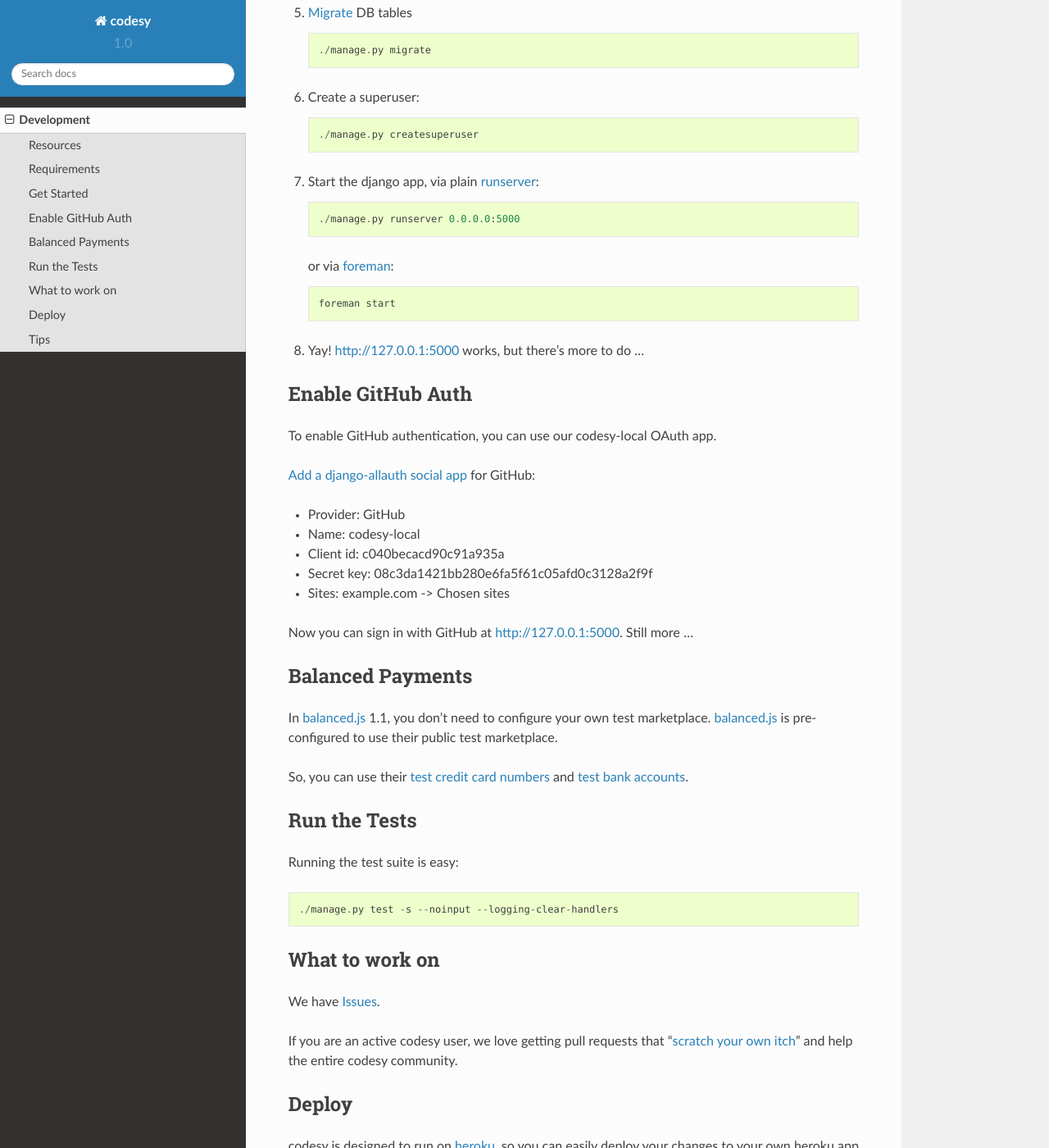
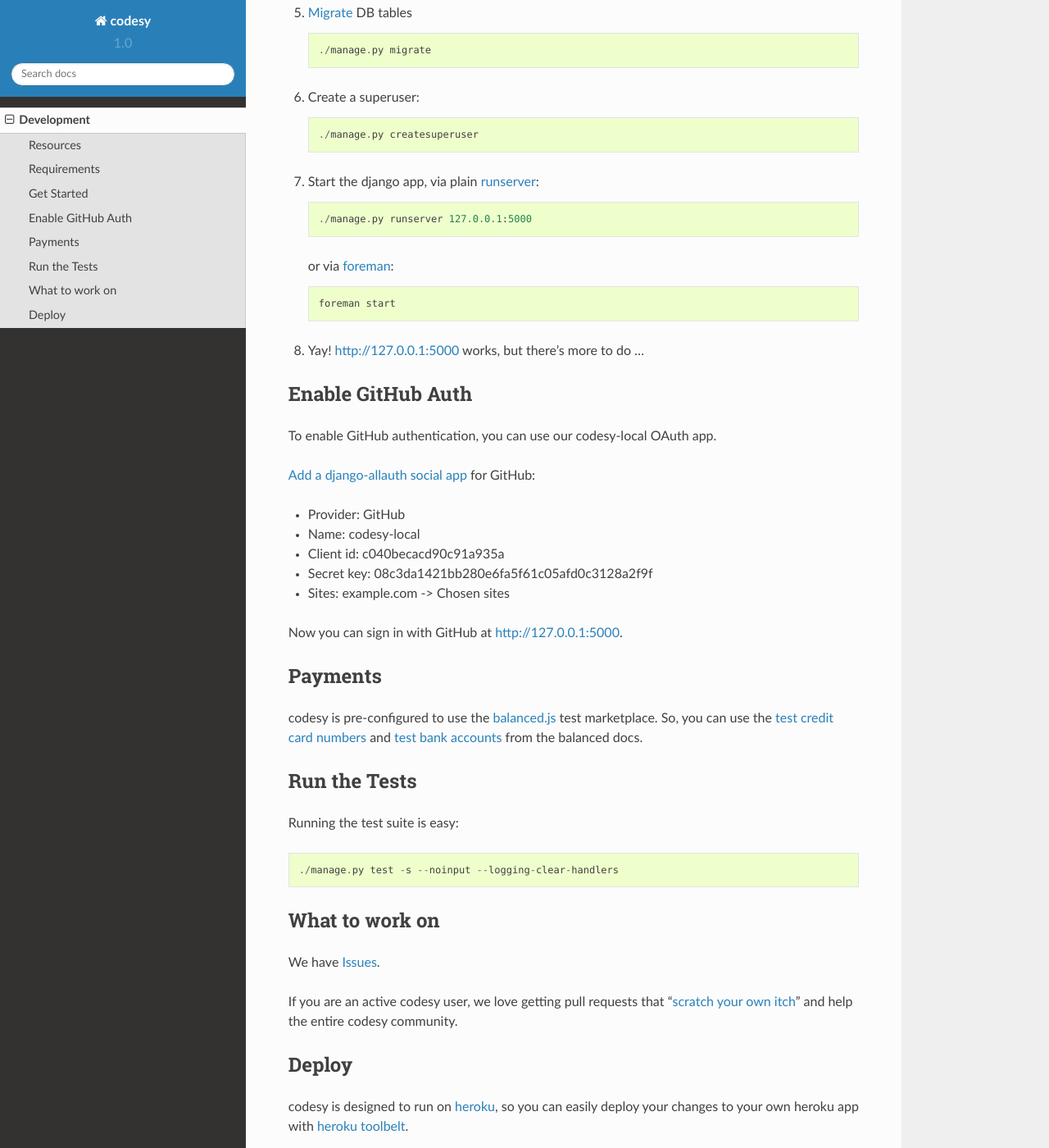
Before and after one commit to codesy/codesy, a Sphinx documentation site: the page built from docs/development.rst, in a window 1280 px wide and 1400 px high, scrolled down 1513 px. Shown: the whole window at 82% size. Built offline with Sphinx 7.4.7 and the Read the Docs theme 2.0.0, drawn with Linux system fonts in a browser that asks for light colours; some of the changed text lies outside the part shown.

Commit message:
doc fixes as I went thru them again

```diff
--- a/docs/development.rst
+++ b/docs/development.rst
@@ -84,7 +84,7 @@
 
 #. Start the django app, via plain `runserver`_::
 
-    ./manage.py runserver 0.0.0.0:5000
+    ./manage.py runserver 127.0.0.1:5000
 
    or via `foreman`_::
 
@@ -116,19 +116,18 @@
 * Secret key: 08c3da1421bb280e6fa5f61c05afd0c3128a2f9f
 * Sites: example.com -> Chosen sites
 
-Now you can sign in with GitHub at http://127.0.0.1:5000. Still more ...
+Now you can sign in with GitHub at http://127.0.0.1:5000.
 
 .. _Add a django-allauth social app: http://127.0.0.1:5000/admin/socialaccount/socialapp/add/
 
 .. _Enable Payments:
 
-Balanced Payments
------------------
+Payments
+--------
 
-In `balanced.js`_ 1.1, you don't need to configure your own test marketplace.
-`balanced.js`_ is pre-configured to use their public test marketplace.
-
-So, you can use their `test credit card numbers`_ and `test bank accounts`_.
+codesy is pre-configured to use the `balanced.js`_ test marketplace. So, you
+can use the `test credit card numbers`_ and `test bank accounts`_ from the
+balanced docs.
 
 .. _test credit card numbers: https://docs.balancedpayments.com/1.1/overview/resources/#test-credit-card-numbers
 .. _test bank accounts: https://docs.balancedpayments.com/1.1/overview/resources/#test-bank-account-numbers
@@ -189,7 +188,7 @@
    to `register your own GitHub App`_:
 
     * Application name: codesy-username
-    * Homepage URL: https://codesy-username/herokuapp.com/
+    * Homepage URL: https://codesy-username.herokuapp.com/
     * Application description: username's codesy
     * Authorization callback URL: https://codesy-username.herokuapp.com/accounts/github/login/callback/
 
@@ -208,16 +207,6 @@
 .. _register your own GitHub App: https://github.com/settings/applications/new
 
 
-Tips
-----
-
-We have some useful `git hooks`_. After you clone, link them all::
-
-    rm -rf .git/hooks
-    ln -s git-hooks .git/hooks
-
-
-
 .. _Migrate: https://docs.djangoproject.com/en/1.7/topics/migrations/
 .. _heroku: https://www.heroku.com/
 .. _autoenv: https://github.com/kennethreitz/autoenv
```
